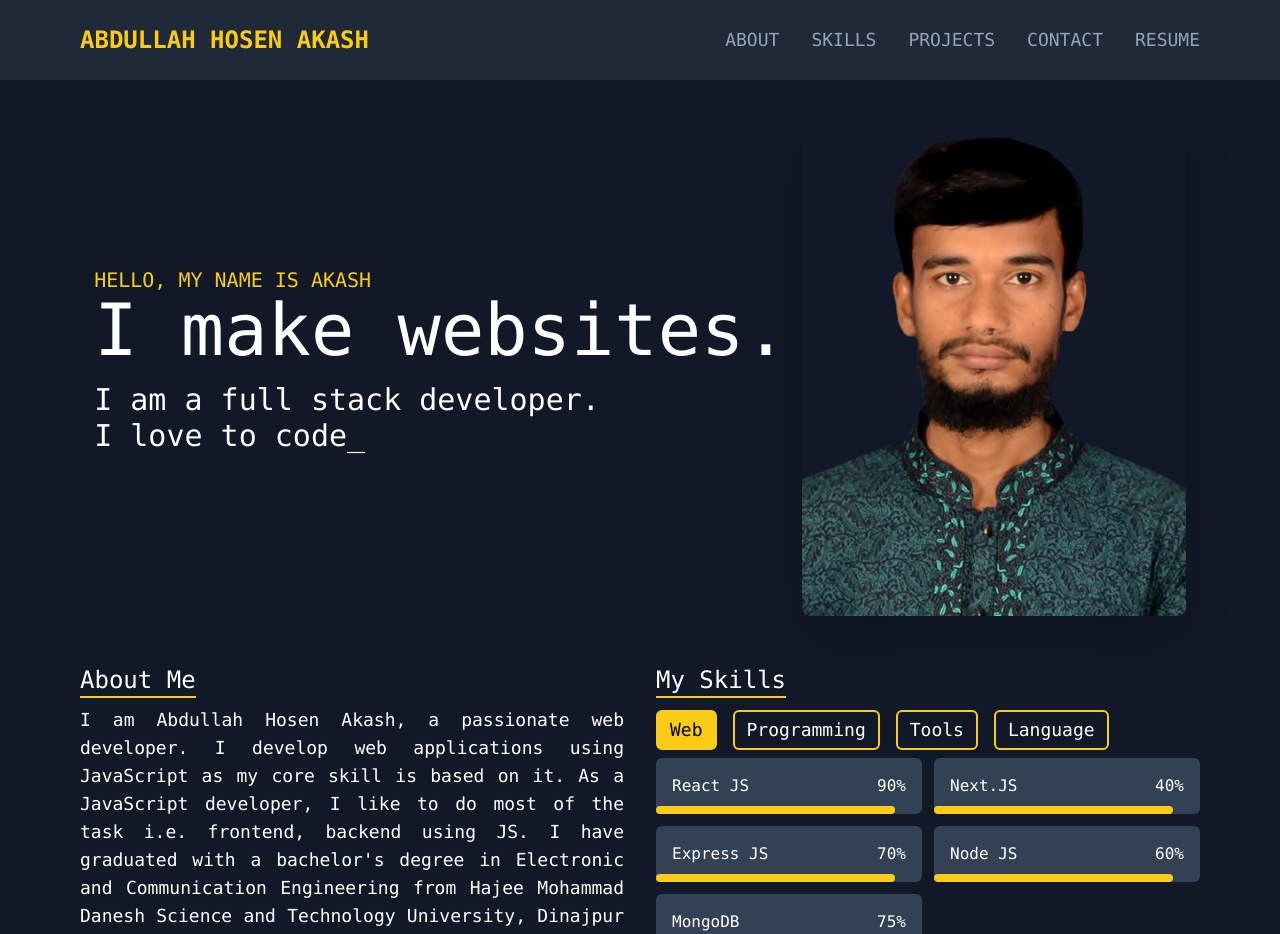
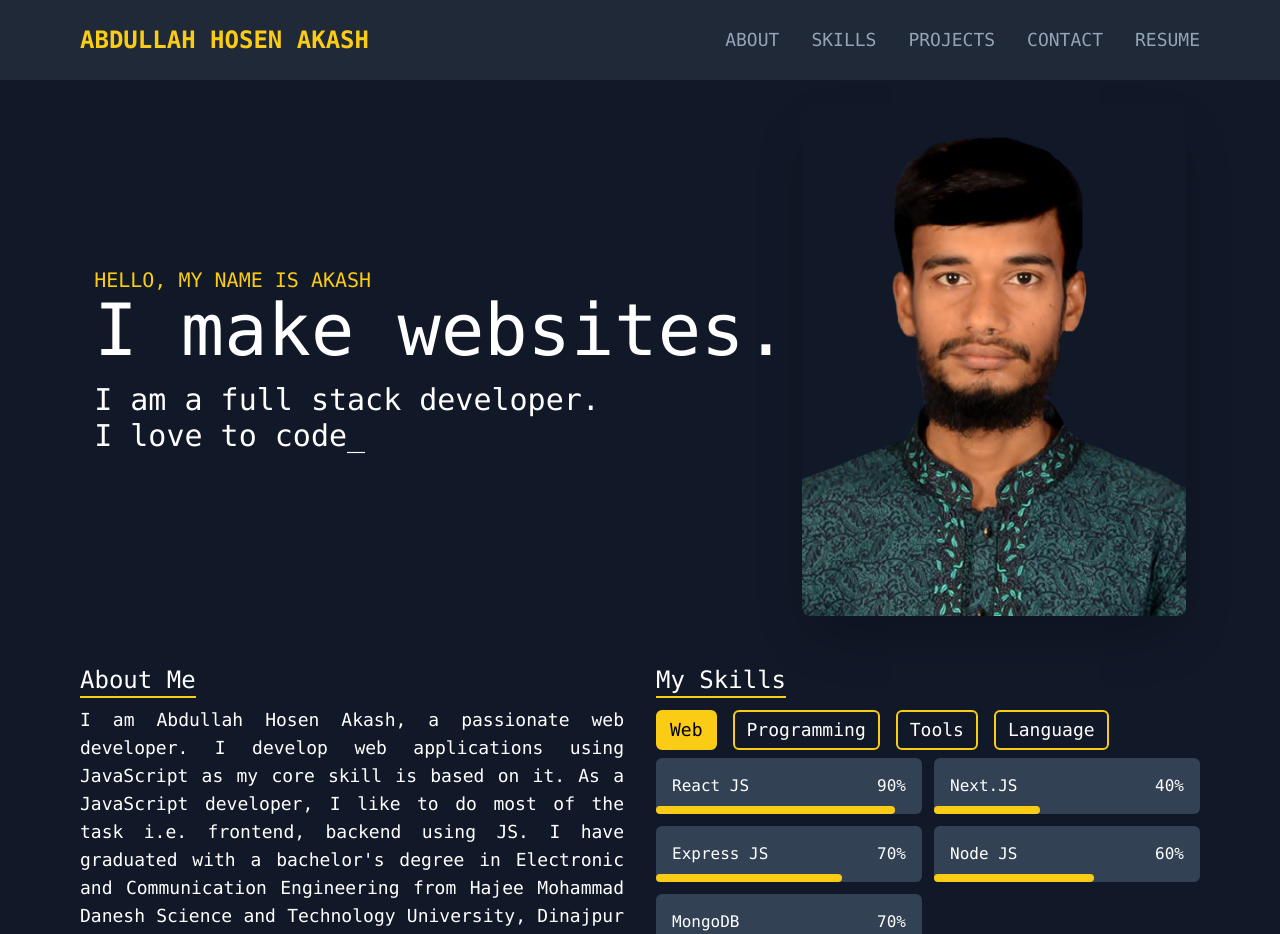
Before and after one commit to abdullahhosenakash/ah-akash, a Next.js app: page / in a window 1280 px wide. Shown: the top 934 px of the page. Built offline with nearby package versions, Linux system fonts and the light colour scheme.

Commit message:
skills section bug fixed

```diff
--- a/components/SkillsSection/SkillsSection.js
+++ b/components/SkillsSection/SkillsSection.js
@@ -3,9 +3,6 @@
 import { useState } from 'react';
 import Link from 'next/link';
 import SkillsTemplate from '@/components/SkillsSection/SkillsTemplate';
-
-const SkillsSection = () => {
-  const [selectedSkills, setSelectedSkills] = useState('web');
 const skills = {
   webSkills: [
     {
@@ -26,7 +23,7 @@ const SkillsSection = () => {
     },
     {
       skillName: 'MongoDB',
-        percentage: '75%'
+      percentage: '70%'
     }
   ],
   programmingSkills: [
@@ -46,7 +43,7 @@ const SkillsSection = () => {
   toolsSkills: [
     {
       skillName: 'Git',
-        percentage: '75%'
+      percentage: '60%'
     },
     {
       skillName: 'Microsoft Office',
@@ -68,6 +65,9 @@ const SkillsSection = () => {
     }
   ]
 };
+const SkillsSection = () => {
+  const [selectedSkills, setSelectedSkills] = useState('web');
+
   return (
     <section className='relative'>
       <h3 className='text-2xl border-b-2 border-yellow-400 w-fit'>My Skills</h3>
--- a/components/SkillsSection/SkillsTemplate.js
+++ b/components/SkillsSection/SkillsTemplate.js
@@ -1,18 +1,38 @@
 const SkillsTemplate = ({ skills }) => {
+  const width = '1/2';
   return (
     <div className='h-[21.6rem] lg:h-fit lg:border-0 border border-yellow-400 rounded-md p-2 lg:p-0 mt-2 lg:mt-0'>
       <div className='grid grid-cols-1 lg:grid-cols-2 gap-3 lg:mt-2'>
         {skills.map((skill) => (
-          <div className='flex flex-col gap-3' key={skill.skillName}>
-            <div className='relative p-4 bg-slate-700 rounded-md'>
-              <div className='flex justify-between'>
-                <span>{skill.skillName}</span>
-                <span>{skill.percentage}</span>
-              </div>{' '}
-              <span
-                className={`block w-[90%] absolute bottom-0 left-0 border-b-8 border-yellow-400 rounded-lg`}
-              />
-            </div>
+          <div
+            className='flex flex-col relative gap-3 p-4 bg-slate-700 rounded-md'
+            key={skill.skillName}
+          >
+            <div className='flex justify-between'>
+              <span>{skill.skillName}</span>
+              <span>{skill.percentage}</span>
+            </div>{' '}
+            <div
+              className={`${
+                skill.percentage === '30%'
+                  ? 'w-[30%]'
+                  : skill.percentage === '40%'
+                  ? 'w-[40%]'
+                  : skill.percentage === '50%'
+                  ? 'w-[50%]'
+                  : skill.percentage === '60%'
+                  ? 'w-[60%]'
+                  : skill.percentage === '70%'
+                  ? 'w-[70%]'
+                  : skill.percentage === '80%'
+                  ? 'w-[80%]'
+                  : skill.percentage === '90%'
+                  ? 'w-[90%]'
+                  : skill.percentage === '100%'
+                  ? 'w-[100%]'
+                  : ''
+              } absolute bottom-0 left-0 border-b-8 border-yellow-400 rounded-lg`}
+            />
           </div>
         ))}
       </div>
```
Lines whose indentation alone changed are shown as unchanged.
